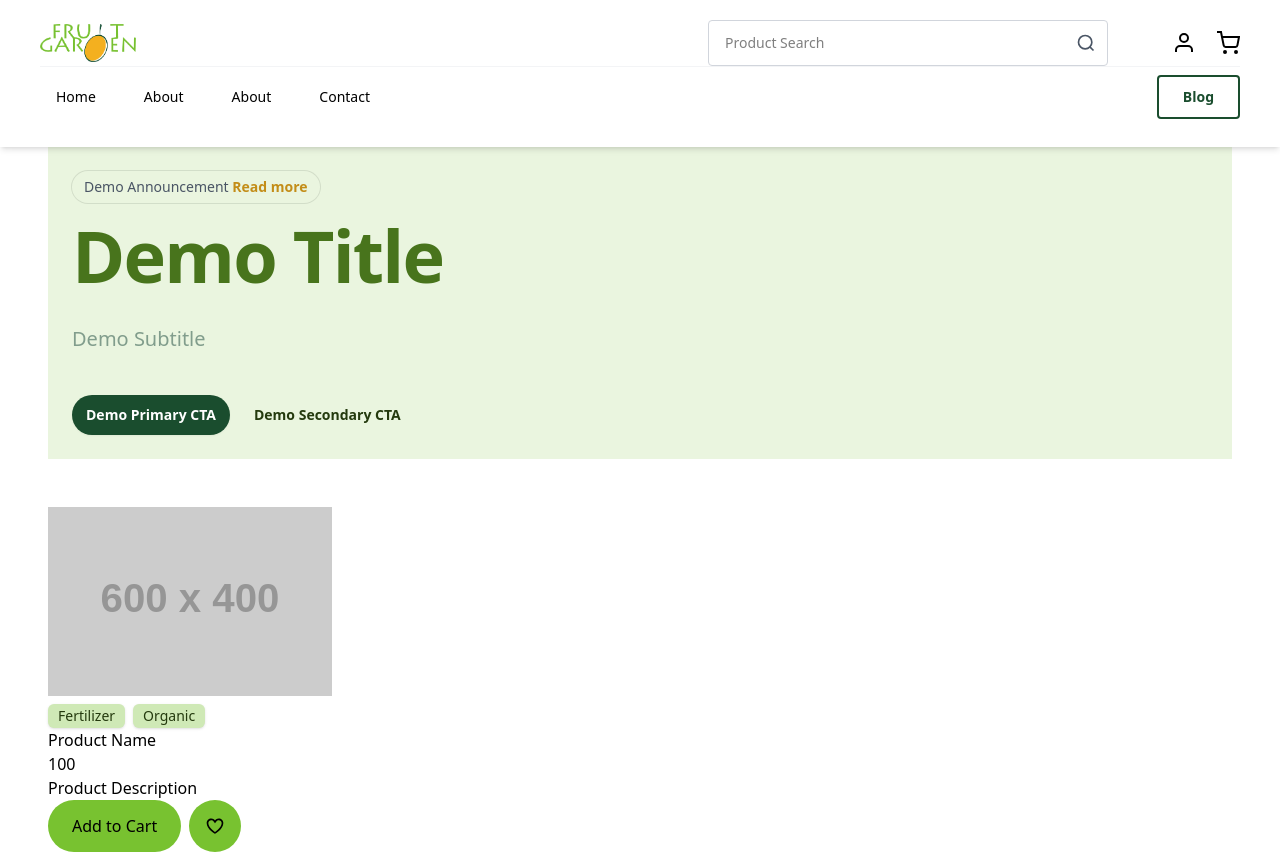
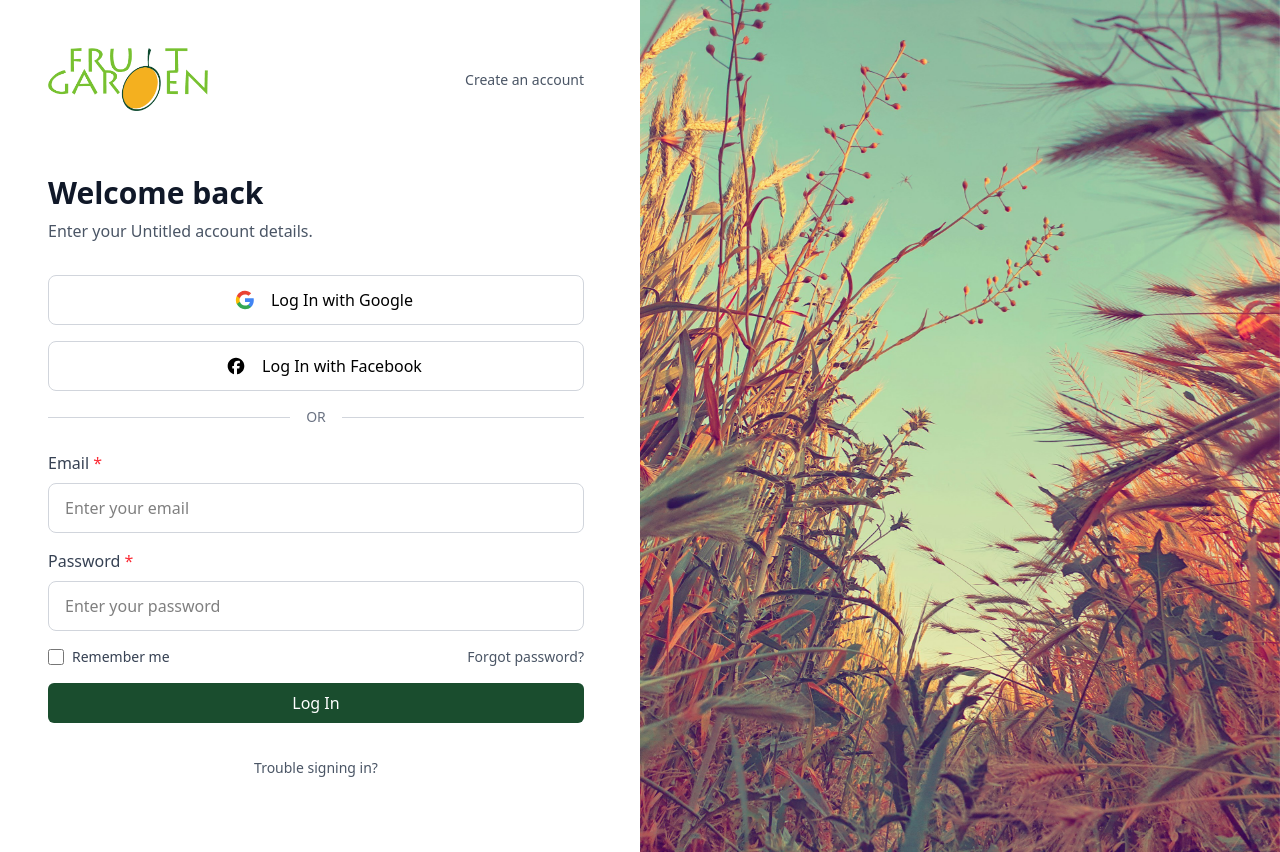
Before and after one commit to opusberedugo/fruit-garden, a React (Vite) app in the folder farmers-market-frontend-react/: page / in a window 1280 px wide. After the commit the page ends 827 px from the top, so only its background shows below. Built offline with nearby package versions, Linux system fonts and the light colour scheme.

Commit message:
feat: implement login page with reusable form components.

```diff
--- a/farmers-market-frontend-react/src/App.jsx
+++ b/farmers-market-frontend-react/src/App.jsx
@@ -11,8 +11,8 @@ function App() {
 
   return (
     <>
-    <LandingPage/>
-    {/* <LogInPage/> */}
+    {/* <LandingPage/> */}
+    <LogInPage/>
     {/* <SingUpPage/> */}
     </>
     // <h1>Hello</h1>
--- a/farmers-market-frontend-react/src/components/forms/Button.jsx
+++ b/farmers-market-frontend-react/src/components/forms/Button.jsx
@@ -1,8 +1,8 @@
 import React from 'react';
 
-export default function FormButton({ text, children, className }) {
+export default function FormButton({ text, children, className, ...props }) {
   return (
-    <button className={'w-full py-2 px-4 text-white rounded-md ' + className}>
+    <button className={'w-full py-2 px-4 text-white rounded-md ' + className} {...props}>
       {children}
       {text}
     </button>
--- a/farmers-market-frontend-react/src/components/forms/Form.jsx
+++ b/farmers-market-frontend-react/src/components/forms/Form.jsx
@@ -1,9 +1,9 @@
 import React from "react";
 
-export default function Form({children}) {
-    return (
-        <form>
-          {children}
-        </form>
-    )
+export default function Form({ children, ...props }) {
+  return (
+    <form {...props}>
+      {children}
+    </form>
+  )
 }
--- a/farmers-market-frontend-react/src/components/forms/FormField.jsx
+++ b/farmers-market-frontend-react/src/components/forms/FormField.jsx
@@ -1,14 +1,12 @@
 import React from "react";
-import { useState } from "react";
 
-export default function FormField({ name, type, placeholder, label, required, value, onChange, className = '' }) {
-  const [error, setError] = useState('')
-
+export default function FormField({ name, type, placeholder, label, required, value, onChange, onBlur, className = '', error = '' }) {
 
   return (
     <div className={`form-field ${className}`}>
       <label htmlFor={name} className='block text-gray-700 font-medium mb-2'>{label} {required && <span className='text-red-500'>*</span>}</label>
-      <input type={type} id={name} name={name} placeholder={placeholder} value={value} className={`w-full px-4 py-3 bg-white border ${error ? 'border-red-500' : 'border-gray-300'} rounded-lg focus:outline-none focus:ring-2 ${error ? 'focus:ring-red-500' : 'focus:ring-gray-900'} focus:border-transparent transition-colors`} />
+      <input type={type} id={name} onChange={onChange} name={name} placeholder={placeholder} value={value} onBlur={onBlur}
+        className={`w-full px-4 py-3 bg-white border ${error ? 'border-red-500' : 'border-gray-300'} rounded-lg focus:outline-none focus:ring-2 ${error ? 'focus:ring-red-500' : 'focus:ring-gray-900'} focus:border-transparent transition-colors`} />
       {error && <p className='error-label mt-1 text-sm text-red-500'>{error}</p>}
     </div>
   )
--- a/farmers-market-frontend-react/src/pages/LogIn.jsx
+++ b/farmers-market-frontend-react/src/pages/LogIn.jsx
@@ -1,4 +1,4 @@
-import React from 'react'
+import React, { useState } from 'react'
 import Grid from '../components/layout/Grid'
 import Image from '../components/utility/Image'
 import Form from '../components/forms/Form'
@@ -9,7 +9,67 @@ import Checkbox from '../components/forms/Checkbox'
 import UIButton from '../components/ui/Button'
 import Flex from '../components/layout/Flex'
 
-function LogInPage({ className, name, type, placeholder, label, required, value, error }) {
+function LogInPage() {
+  const [formData, setFormData] = useState({
+    email: '',
+    password: ''
+  });
+
+  const [errors, setErrors] = useState({
+    email: '',
+    password: ''
+  });
+
+  const validateForm = () => {
+    let isValid = true;
+    const newErrors = { email: '', password: '' };
+
+    // Email validation
+    if (!formData.email) {
+      newErrors.email = 'Email is required';
+      isValid = false;
+    } else if (!/\S+@\S+\.\S+/.test(formData.email)) {
+      newErrors.email = 'Please enter a valid email address';
+      isValid = false;
+    }
+
+    // Password validation
+    if (!formData.password) {
+      newErrors.password = 'Password is required';
+      isValid = false;
+    } else if (formData.password.length < 6) {
+      newErrors.password = 'Password must be at least 6 characters';
+      isValid = false;
+    }
+
+    setErrors(newErrors);
+    return isValid;
+  };
+
+  const handleChange = (e) => {
+    const { name, value } = e.target;
+    setFormData(prev => ({
+      ...prev,
+      [name]: value
+    }));
+    // Clear error when user types
+    if (errors[name]) {
+      setErrors(prev => ({
+        ...prev,
+        [name]: ''
+      }));
+    }
+  };
+
+  const handleSubmit = (e) => {
+    e.preventDefault();
+    if (validateForm()) {
+      console.log('Login Successful:', formData);
+      alert('Login Successful!');
+    } else {
+      console.log('Validation Failed');
+    }
+  };
 
   return (
     <>
@@ -20,17 +80,17 @@ function LogInPage({ className, name, type, placeholder, label, required, value,
             <Flex className="flex items-center space-x-2">
               <Image imgClass="w-40" src="logo.png" />
             </Flex>
-            <a href="#" class="text-sm text-gray-600 hover:text-gray-900">Create an account</a>
+            <a href="#" className="text-sm text-gray-600 hover:text-gray-900">Create an account</a>
           </Flex>
 
 
-          <div class="mb-8">
-            <h1 class="text-3xl font-semibold text-gray-900 mb-2">Welcome back</h1>
-            <p class="text-gray-600">Enter your Untitled account details.</p>
+          <div className="mb-8">
+            <h1 className="text-3xl font-semibold text-gray-900 mb-2">Welcome back</h1>
+            <p className="text-gray-600">Enter your Untitled account details.</p>
           </div>
 
-          <UIButton text="Log In with Google" onClick="" className="mb-4 w-full flex items-center justify-center space-x-3 px-4 py-3 border border-gray-300 rounded-lg hover:bg-gray-50 transition-colors">
-            <svg class="w-5 h-5 mx-4" viewBox="0 0 24 24">
+          <UIButton text="Log In with Google" onClick={() => { }} className="mb-4 w-full flex items-center justify-center space-x-3 px-4 py-3 border border-gray-300 rounded-lg hover:bg-gray-50 transition-colors">
+            <svg className="w-5 h-5 mx-4" viewBox="0 0 24 24">
               <path fill="#4285F4" d="M22.56 12.25c0-.78-.07-1.53-.2-2.25H12v4.26h5.92c-.26 1.37-1.04 2.53-2.21 3.31v2.77h3.57c2.08-1.92 3.28-4.74 3.28-8.09z" />
               <path fill="#34A853" d="M12 23c2.97 0 5.46-.98 7.28-2.66l-3.57-2.77c-.98.66-2.23 1.06-3.71 1.06-2.86 0-5.29-1.93-6.16-4.53H2.18v2.84C3.99 20.53 7.7 23 12 23z" />
               <path fill="#FBBC05" d="M5.84 14.09c-.22-.66-.35-1.36-.35-2.09s.13-1.43.35-2.09V7.07H2.18C1.43 8.55 1 10.22 1 12s.43 3.45 1.18 4.93l2.85-2.22.81-.62z" />
@@ -38,8 +98,8 @@ function LogInPage({ className, name, type, placeholder, label, required, value,
             </svg>
           </UIButton>
 
-          <UIButton text="Log In with Facebook" onClick="" className="mb-4 w-full flex items-center justify-center space-x-3 px-4 py-3 border border-gray-300 rounded-lg hover:bg-gray-50 transition-colors">
-            <svg fill="currentColor" class="w-5 h-5 mx-4" viewBox="0 0 24 24">
+          <UIButton text="Log In with Facebook" onClick={() => { }} className="mb-4 w-full flex items-center justify-center space-x-3 px-4 py-3 border border-gray-300 rounded-lg hover:bg-gray-50 transition-colors">
+            <svg fill="currentColor" className="w-5 h-5 mx-4" viewBox="0 0 24 24">
               <path d="M22 12.037C22 6.494 17.523 2 12 2S2 6.494 2 12.037c0 4.707 3.229 8.656 7.584 9.741v-6.674H7.522v-3.067h2.062v-1.322c0-3.416 1.54-5 4.882-5 .634 0 1.727.125 2.174.25v2.78a13 13 0 0 0-1.155-.037c-1.64 0-2.273.623-2.273 2.244v1.085h3.266l-.56 3.067h-2.706V22C18.164 21.4 22 17.168 22 12.037" />
             </svg>
           </UIButton>
@@ -48,18 +108,38 @@ function LogInPage({ className, name, type, placeholder, label, required, value,
 
           <Divider text="OR" />
 
-          <Form>
-            <FormField className="mb-4" name="email" type="email" placeholder="Enter your email" label="Email" required value="" error="" onChange="" />
-            <FormField className="mb-4" name="password" type="password" placeholder="Enter your password" label="Password" required value="" error="" onChange="" />
-            <div class="flex items-center justify-between text-sm mb-4">
-              <Checkbox text="Remember me" name="remember" checked={false} onChange="" />
-              <a href="#" class="text-gray-600 hover:text-gray-900">Forgot password?</a>
+          <Form onSubmit={handleSubmit}>
+            <FormField
+              className="mb-4"
+              name="email"
+              type="email"
+              placeholder="Enter your email"
+              label="Email"
+              required
+              value={formData.email}
+              error={errors.email}
+              onChange={handleChange}
+            />
+            <FormField
+              className="mb-4"
+              name="password"
+              type="password"
+              placeholder="Enter your password"
+              label="Password"
+              required
+              value={formData.password}
+              error={errors.password}
+              onChange={handleChange}
+            />
+            <div className="flex items-center justify-between text-sm mb-4">
+              <Checkbox text="Remember me" name="remember" checked={false} onChange={() => { }} />
+              <a href="#" className="text-gray-600 hover:text-gray-900">Forgot password?</a>
             </div>
-            <FormButton  className="bg-forest-500" text="Log In" />
+            <FormButton className="bg-forest-500 w-full" text="Log In" onClick={handleSubmit} />
           </Form>
 
-          <div class="mt-auto pt-8 text-center">
-            <a href="#" class="text-sm text-gray-600 hover:text-gray-900">Trouble signing in?</a>
+          <div className="mt-auto pt-8 text-center">
+            <a href="#" className="text-sm text-gray-600 hover:text-gray-900">Trouble signing in?</a>
           </div>
         </Flex>
 
```
